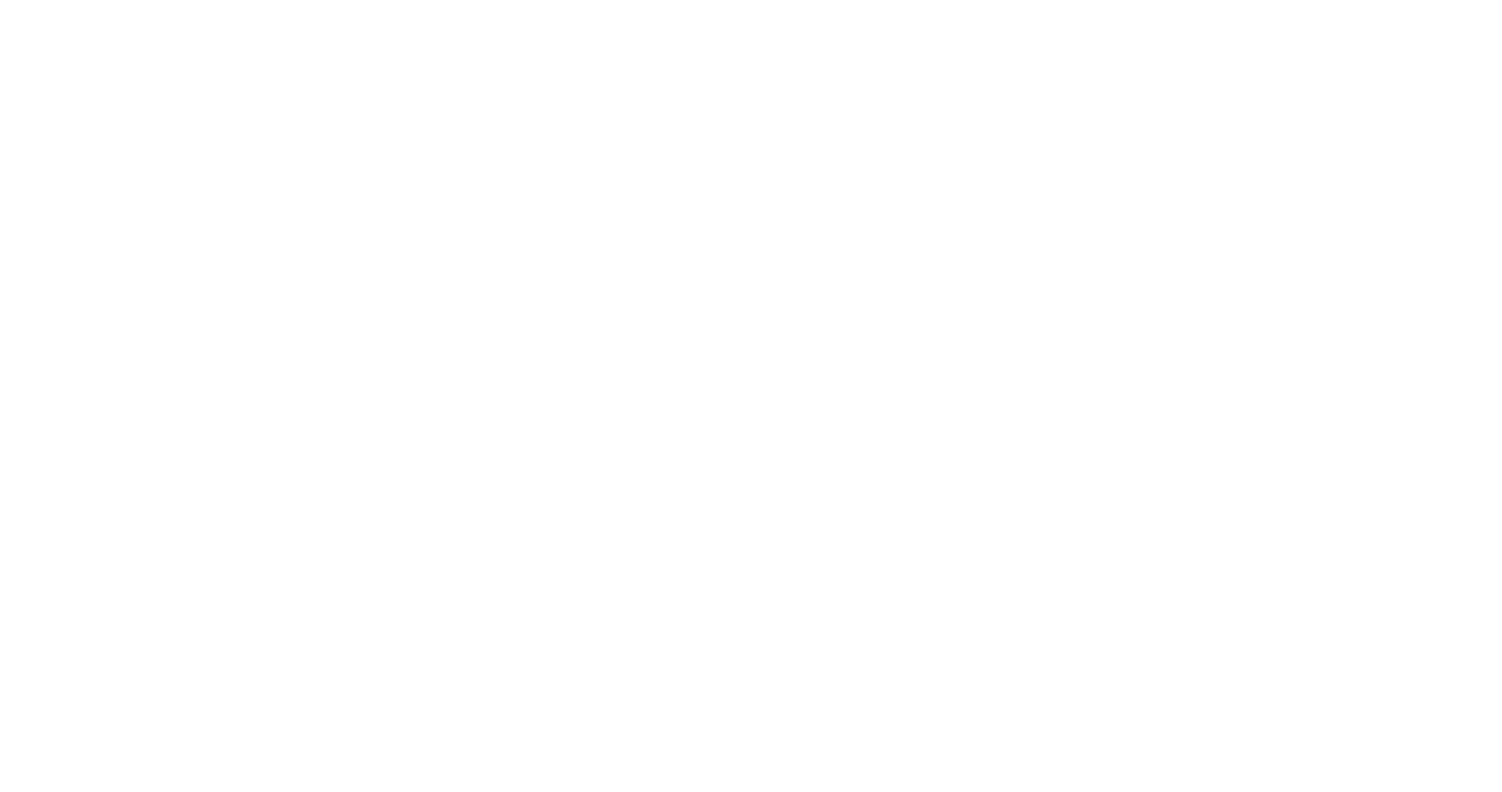
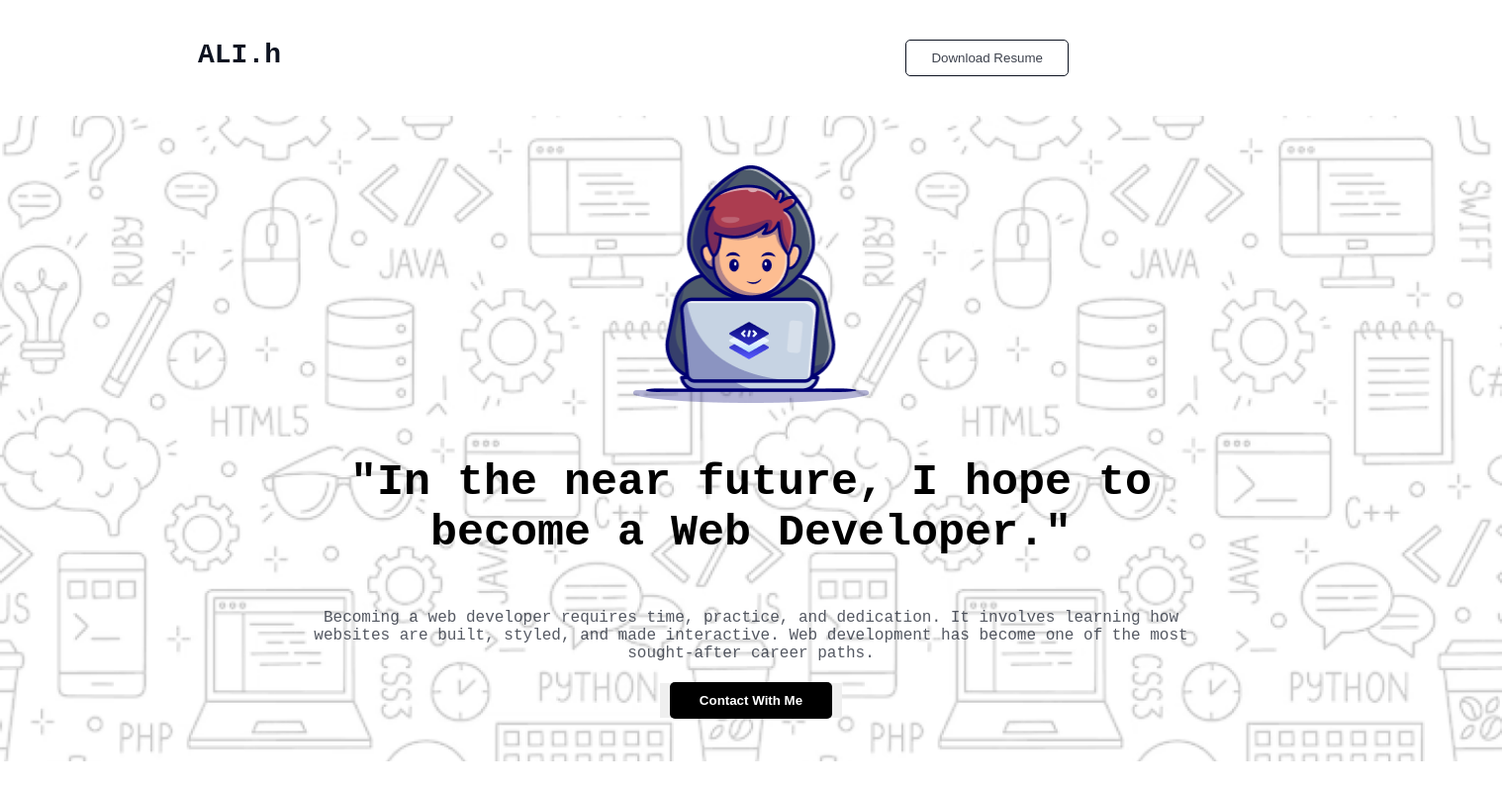
Before and after one commit to always-mohammad-ali/ali-s-portfolio, a plain HTML site: page index.html in a window 1280 px wide. Shown: the whole page at 99% size, 1518 px wide, since content can reach past the window. Drawn offline with Linux system fonts and the light colour scheme; a web font is replaced by a local one.

Commit message:
header section done

```diff
--- a/index.html
+++ b/index.html
@@ -7,6 +7,38 @@
     <link rel="stylesheet" href="styles/style.css">
 </head>
 <body>
+    <header >
+        <!--start nav var -->
+        <nav>
+            <div class="nav">
+                <h3>ALI.h</h3>
+                <button ><a href="https://www.linkedin.com/in/always-mohammad-ali/" class="color-3" target="_blank">Download Resume</a></button>
+            </div>
+        </nav>
+        <!-- end nav var -->
+
+        <!-- start banner -->
+          <section class="banner-bg">
+            <div>
+              <div class="banner-content">
+                <img src="assets/Group.png" alt="hero img" class="banner-img">
+                <h1>"In the near future, I hope to become a Web Developer."</h1>
+                <p class="color-2">Becoming a web developer requires time, practice, and dedication. It involves learning how websites are built, styled, and made interactive. Web development has become one of the most sought-after career paths.</p>
+                <button><a href="mailto:always.mohammad.ali@gmail.com" target="_blank">Contact With Me</a></button>
+              </div>
+            </div>
+
+
+          </section>
+    </header>
+
+    <main>
+
+    </main>
+
+    <footer>
+
+    </footer>
 
 </body>
 </html>
--- a/styles/style.css
+++ b/styles/style.css
@@ -0,0 +1,100 @@
+@import url('https://fonts.googleapis.com/css2?family=Azeret+Mono:ital,wght@0,100..900;1,100..900&family=Open+Sans:ital,wght@0,300..800;1,300..800&family=Work+Sans:ital,wght@0,100..900;1,100..900&display=swap');
+
+body{
+    font-family: "Azeret Mono", monospace;
+}
+/* universal margin & padding */
+*{
+    margin: 0px;
+    padding: 0px;
+}
+
+/* start common style */
+.color-1{
+    color:#0D1321;
+    opacity:100%;
+}
+.color-2{
+    color:#0D1321;
+    opacity: 70%;
+}
+.color-3{
+    color:#0D1321;
+    opacity: 80%;
+}
+
+
+/* end common style */
+
+/* start nav var style */
+.nav{
+    display: flex;
+    justify-content: space-between;
+    margin: 40px 200px;
+}
+
+.nav>h3{
+     font-size: 28px;
+     font-weight: bolder;
+     color:#0D1321;
+}
+.nav>button{
+    padding: 10px 25px;
+    border-radius: 5px;
+    border: solid #0D1321 1px;
+    background-color: white;
+
+}
+.nav>button>a{
+    text-decoration: none;
+}
+
+/* end nav var style */
+
+/* start banner bg */
+.banner-bg{
+    margin: 0;
+    padding: 0;
+    background-image:url(../assets/Hero-bg.png);
+    background-size: cover;
+    background-repeat: no-repeat;
+    background-position: center;
+    width: 1518px;
+    height: 652px;
+
+}
+.banner-content{
+    text-align: center;
+
+
+}
+.banner-img{
+    width: 240px;
+    height: 240px;
+    margin-top: 50px;
+
+}
+.banner-content>h1{
+    font-size: 45px;
+    font-weight: bolder;
+    padding: 50px 300px;
+}
+.banner-content>p{
+        font-size: 16px;
+        padding: 1px 300px;
+        margin-bottom: 20px;
+}
+.banner-content>button{
+    padding: 10px;
+    border: none;
+}
+
+.banner-content>button>a{
+    text-decoration: none;
+    padding:11px 30px;
+    color: #FFFFFF;
+    background-color: black;
+    border-radius: 5px;
+    font-weight: 600;
+}
+/* end banner bg */
```
